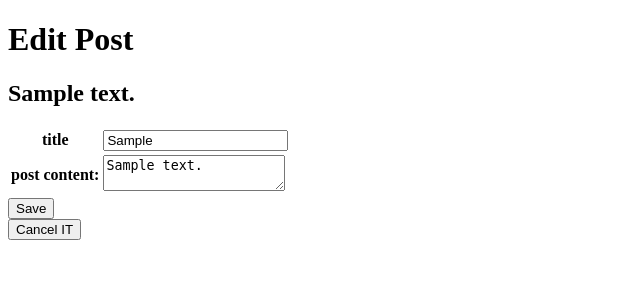
After one commit to riomonet/blogly, a Flask app: page /posts/1/edit in a window 1280 px wide. The commit adds this page. Shown: the top 300 px of the page, without its empty margins (0-640 px from the left). Run offline with Flask 3, Linux system fonts and the light colour scheme; tables that the repository leaves empty hold one stand-in row (values such as "Sample post").

Commit message:
add files for part 2 of blogly exercise

```diff
--- a/app.py
+++ b/app.py
@@ -2,7 +2,8 @@
 
 from flask import Flask, request, render_template, redirect, flash, session
 from flask_debugtoolbar import DebugToolbarExtension
-from models import db, connect_db, Users
+from models import db, connect_db, Users, Posts
+from datetime import datetime
 
 app = Flask(__name__)
 app.app_context().push()
@@ -67,3 +68,46 @@ def delete_user(user_id):
     Users.query.filter_by(id=user_id).delete()
     db.session.commit();
     return redirect ('/users')
+
+@app.route('/users/<user_id>/posts/new')
+def new_post(user_id):
+    user = Users.query.get(user_id)
+    return render_template('add_post.html', user = user)
+
+@app.route('/users/<user_id>/posts/new', methods=["POST"])
+def add_post_to_db(user_id):
+    title = request.form['title']
+    content = request.form['content']
+    time_stamp = date = datetime.now()
+    p = Posts(title=title, content=content,created_at = time_stamp, user = user_id )
+    db.session.add(p)
+    db.session.commit()
+    user = Users.query.get(user_id)
+    return render_template('usr_detail.html', user = user)
+
+@app.route('/posts/<post_id>')
+def view_post(post_id):
+    post = Posts.query.get(post_id)
+    return render_template('post.html',post=post)
+
+@app.route('/posts/<post_id>/edit')
+def edit_post(post_id):
+    post = Posts.query.get(post_id)
+    return render_template('edit_post.html',post=post)
+
+@app.route('/posts/<post_id>/edit', methods=["POST"])
+def update_posts_table(post_id):
+    post= Posts.query.get(post_id)
+    post.title = request.form['title']
+    post.content = request.form['content']
+    post.created_at = datetime.now()
+    db.session.add(post)
+    db.session.commit()
+    return render_template('post.html', post = post)
+
+@app.route('/posts/<post_id>/delete', methods=["POST"])
+def delete_post(post_id):
+    user = Posts.query.get(post_id).usr.id
+    Posts.query.filter_by(id=post_id).delete()
+    db.session.commit();
+    return redirect (f'/users/{user}')
--- /dev/null
+++ b/templates/edit_post.html
@@ -0,0 +1,24 @@
+{% extends "base.html" %}
+
+{% block title %}edit posts{% endblock %}
+
+{% block content%}
+
+<h1>Edit Post</h1>
+<h2>{{post.content}}</h2>
+<form method="POST">
+    <table>
+	<tr><th><label for="title">title</label></th>
+	    <td><input name="title" type="text" value={{post.title}} /></tr></td>
+
+	    <tr><th><label for="content">post content:</label></th>
+		<td><textarea name="content">{{post.content}} </textarea></td></tr>
+    </table>
+    <input type="submit" value="Save" formaction="/posts/{{post.id}}/edit"></input>
+
+</form>
+
+<form>
+    <input type="submit" value="Cancel IT" formaction="/posts/{{post.id}} " ></input>
+</form>
+{% endblock %}
--- a/templates/list_users.html
+++ b/templates/list_users.html
@@ -4,6 +4,7 @@
 
 {% block content%}
 <h1>Users</h1>
+
 <ul>
 
     {% for user in users %}
@@ -14,4 +15,5 @@
 <form action="/users/new">
     <input type="submit" value="Add user"></input>
 </form>
+
 {% endblock %}
```
Also changed, not shown: models.py (+20 -8 lines), seed.py (+17 -1 lines), templates/add_post.html (added, +20 -0 lines), templates/post.html (added, +22 -0 lines), templates/usr_detail.html (+11 -1 lines).
